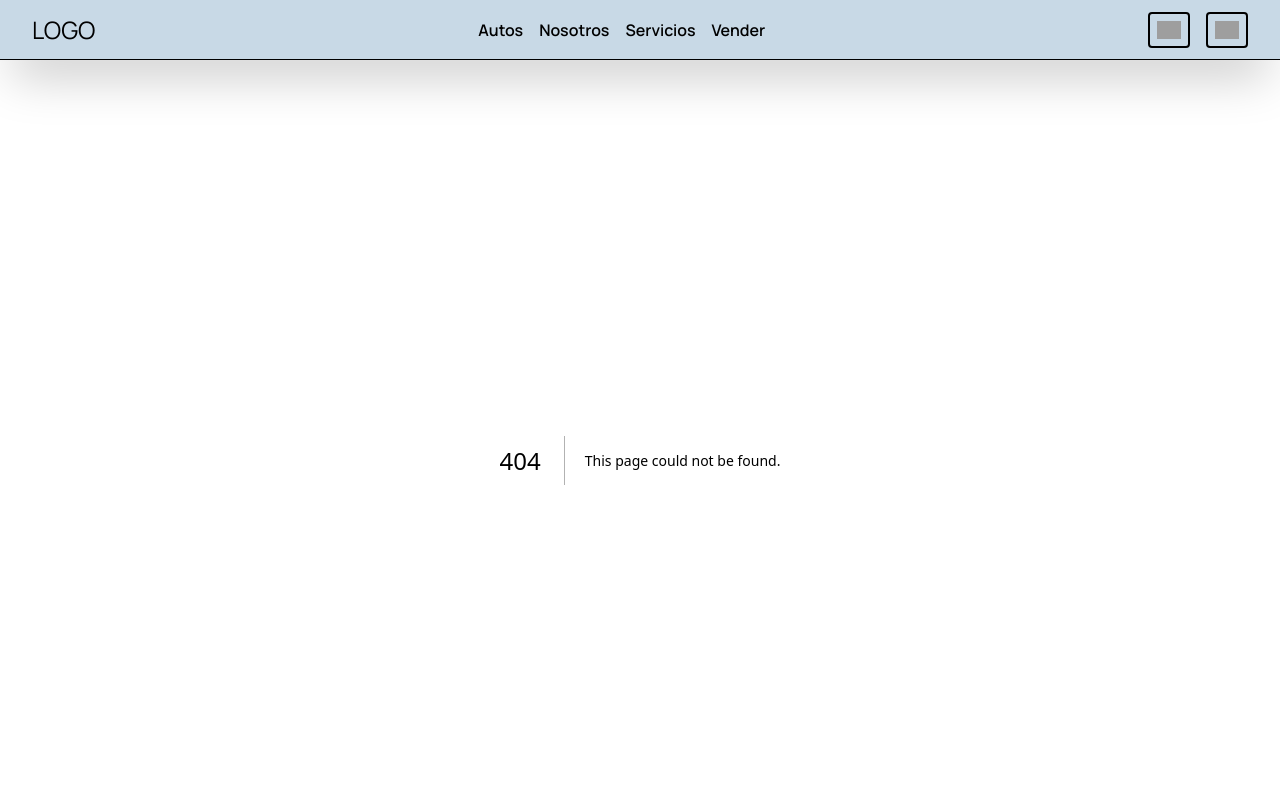
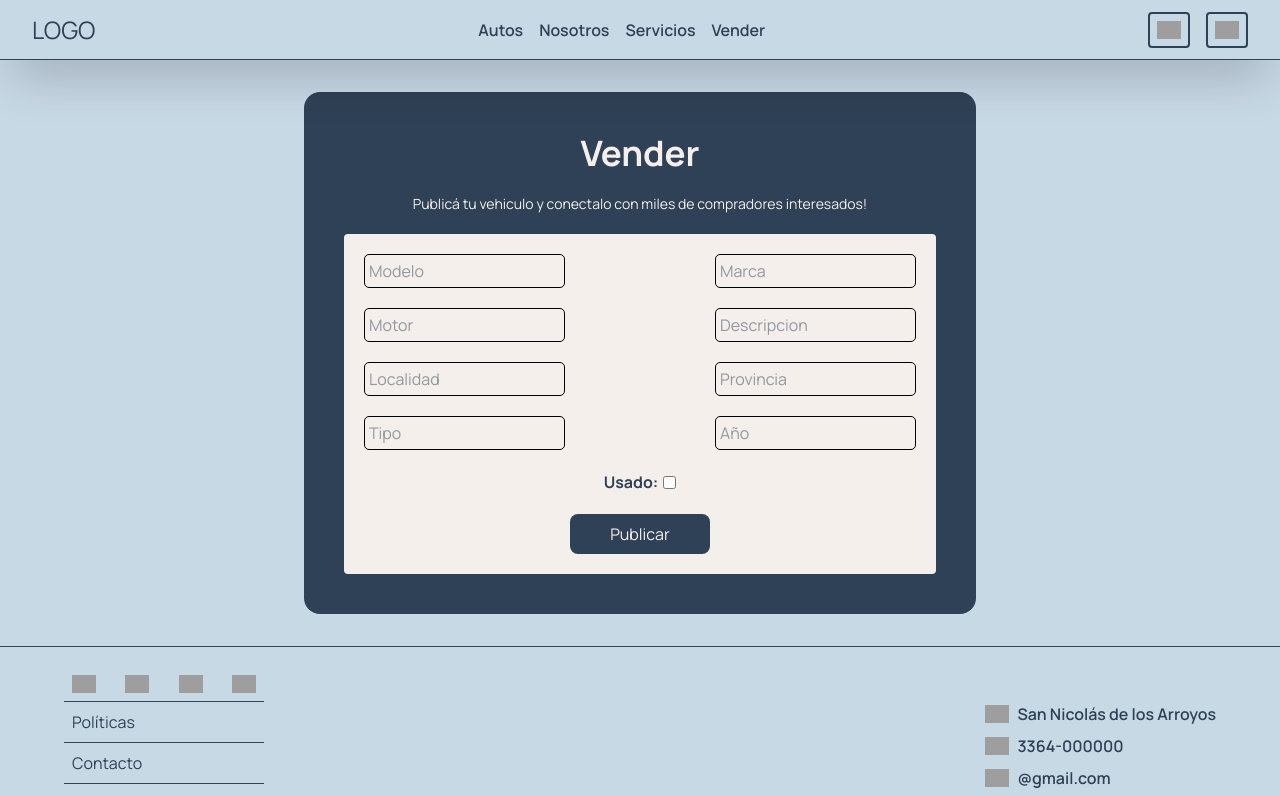
Before and after one commit to wyn-code/car-dealer-proyect, a Next.js app: page /vender in a window 1280 px wide. Before the commit this address had no page. Shown: the top 796 px of the page. Built offline with nearby package versions, Linux system fonts and the light colour scheme; grey boxes are pictures that could not be loaded.

Commit message:
Agregar page Vender

```diff
--- a/src/app/vehiculos/(filtros)/filtrosVehiculos.jsx
+++ b/src/app/vehiculos/(filtros)/filtrosVehiculos.jsx
@@ -3,7 +3,7 @@ export default function FiltrosVehiculos() {
     <form
       action="sumbit"
       method="post"
-      className="bg-[var(--thirty-color)] flex gap-10 justify-between items-center rounded w-full py-2 px-4 "
+      className="flex gap-10 justify-between items-center rounded w-full py-2 px-4 "
     >
       <div className="flex flex-wrap gap-2 items-center justify-center">
         <input
--- /dev/null
+++ b/src/app/vender/page.jsx
@@ -0,0 +1,39 @@
+export default function Vender() {
+  return (
+    <section className="flex flex-col items-center justify-between !p-8 gap-10">
+      <section className="bg-[var(--secondary-color)] max-w-2xl w-full !p-10 rounded-2xl flex flex-col gap-5 items-center text-[var(--thirty-color)] text-center">
+        <div>
+          <h2 className="text-[var(--thirty-color)] ">Vender</h2>
+          <p className="text-sm">
+            Publicá tu vehiculo y conectalo con miles de compradores interesados!
+          </p>
+        </div>
+        <form
+          action="post"
+          className=" flex flex-col items-center gap-5 bg-[var(--secondary-color)] p-5 rounded"
+        >
+          <div className="w-full flex justify-between flex-wrap gap-5 items-center">
+            <input type="text" placeholder="Modelo" />
+            <input type="text" placeholder="Marca" />
+            <input type="text" placeholder="Motor" />
+            <input type="text" placeholder="Descripcion" />
+            <input type="text" placeholder="Localidad" />
+            <input type="text" placeholder="Provincia" />
+            <input type="text" placeholder="Tipo" />
+            <input type="datetime" name="año" id="año" placeholder="Año" />
+          </div>
+          <label htmlFor="usado" className="flex font-bold">
+            Usado:
+            <input type="checkbox" name="usado" id="usado" />
+          </label>
+          <button
+            type="sumbit"
+            className="bg-[var(--secondary-color)] rounded-lg py-2 px-10 cursor-pointer text-[var(--thirty-color)]"
+          >
+            Publicar
+          </button>
+        </form>
+      </section>
+    </section>
+  );
+}
--- a/src/components/header.jsx
+++ b/src/components/header.jsx
@@ -19,10 +19,10 @@ export default function Header() {
             <a href="#">Nosotros</a>
           </li>
           <li>
-            <a href="#servicios">Servicios</a>
+            <a href="#">Servicios</a>
           </li>
           <li>
-            <a href="#">Vender</a>
+            <a href="/vender">Vender</a>
           </li>
         </ul>
       </nav>
--- a/src/styles/global.css
+++ b/src/styles/global.css
@@ -42,10 +42,11 @@ section {
 }
 
 form {
+  background: var(--thirty-color);
   color: var(--font-color);
 }
 
-form > div > input {
+input {
   border: 1px solid #000;
   padding: 4px;
   border-radius: 5px;
```
